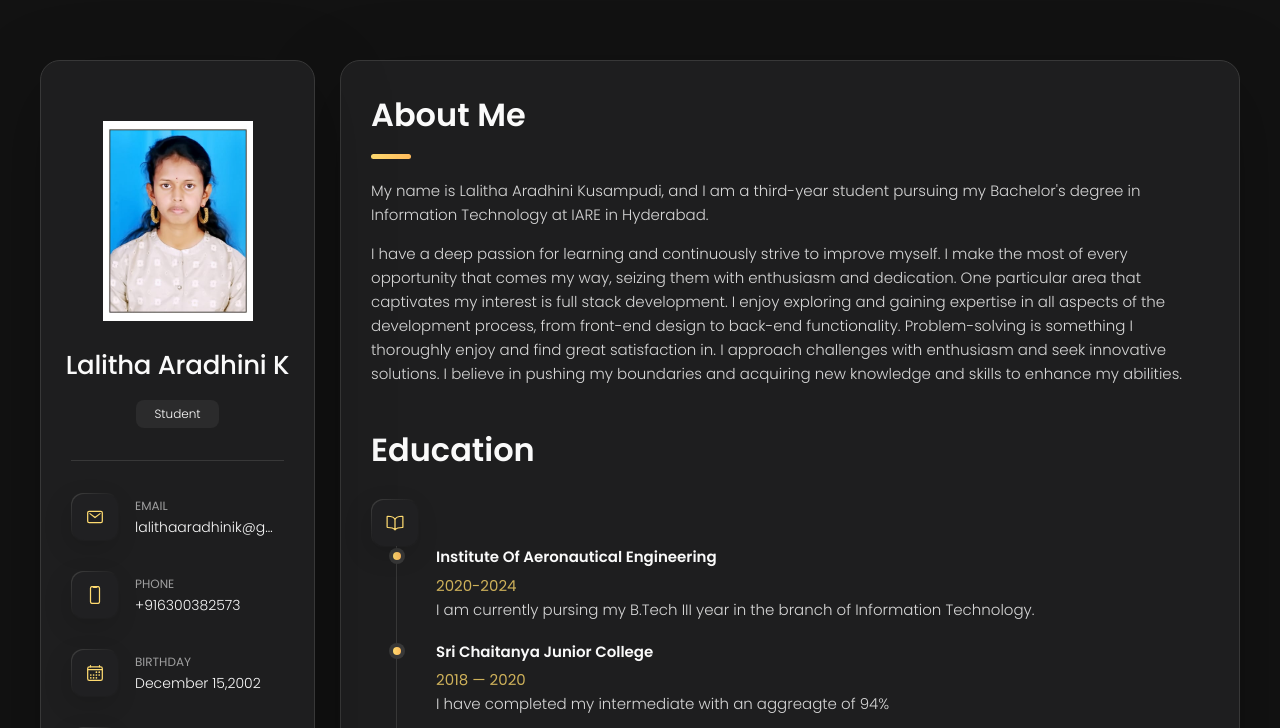
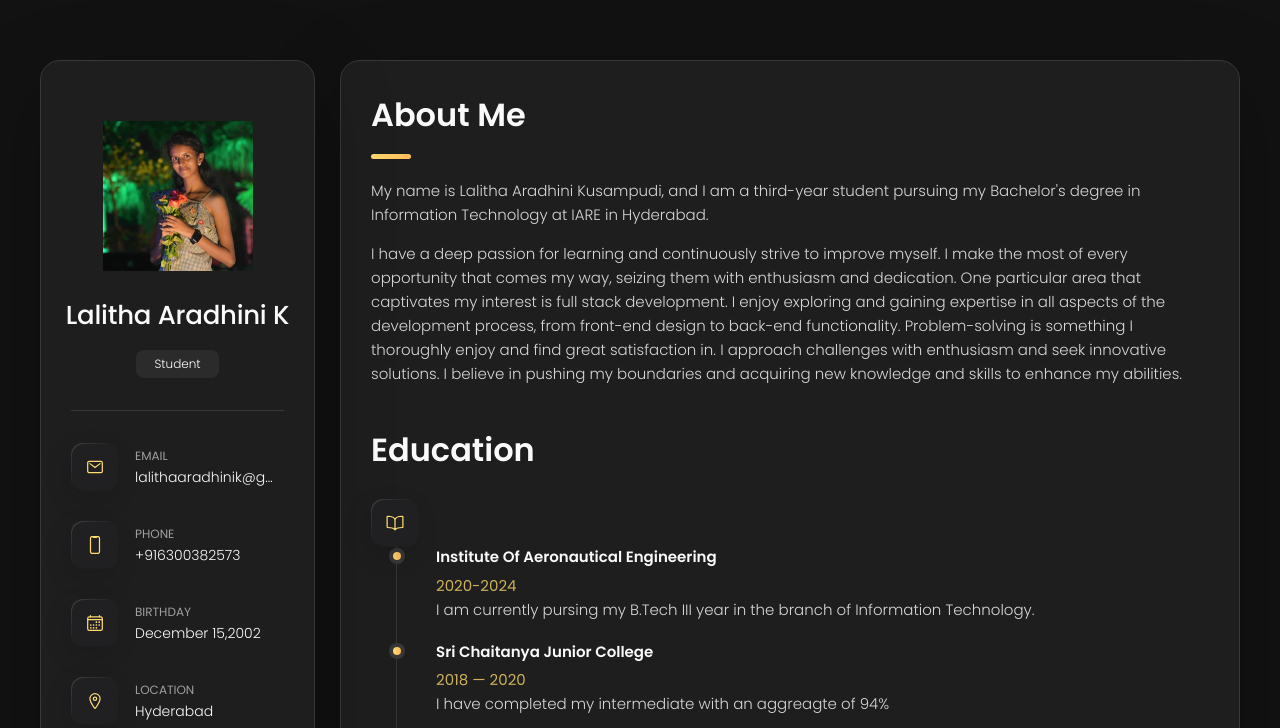
Before and after one commit to lalithaaradhini2002/portfolio, a plain HTML site: page index.html in a window 1280 px wide. Shown: the top 728 px of the page. Drawn offline with nearby package versions, Linux system fonts and the light colour scheme; files whose address does not match are found by name.

Commit message:
index.html

```diff
--- a/index.html
+++ b/index.html
@@ -42,7 +42,7 @@
       <div class="sidebar-info">
 
         <figure class="avatar-box">
-          <img src="lalitha passport.jpg" alt="lalitha" width="80">
+          <img src="lalitha.jpg" alt="lalitha" width="80">
         </figure>
 
         <div class="info-content">
```
